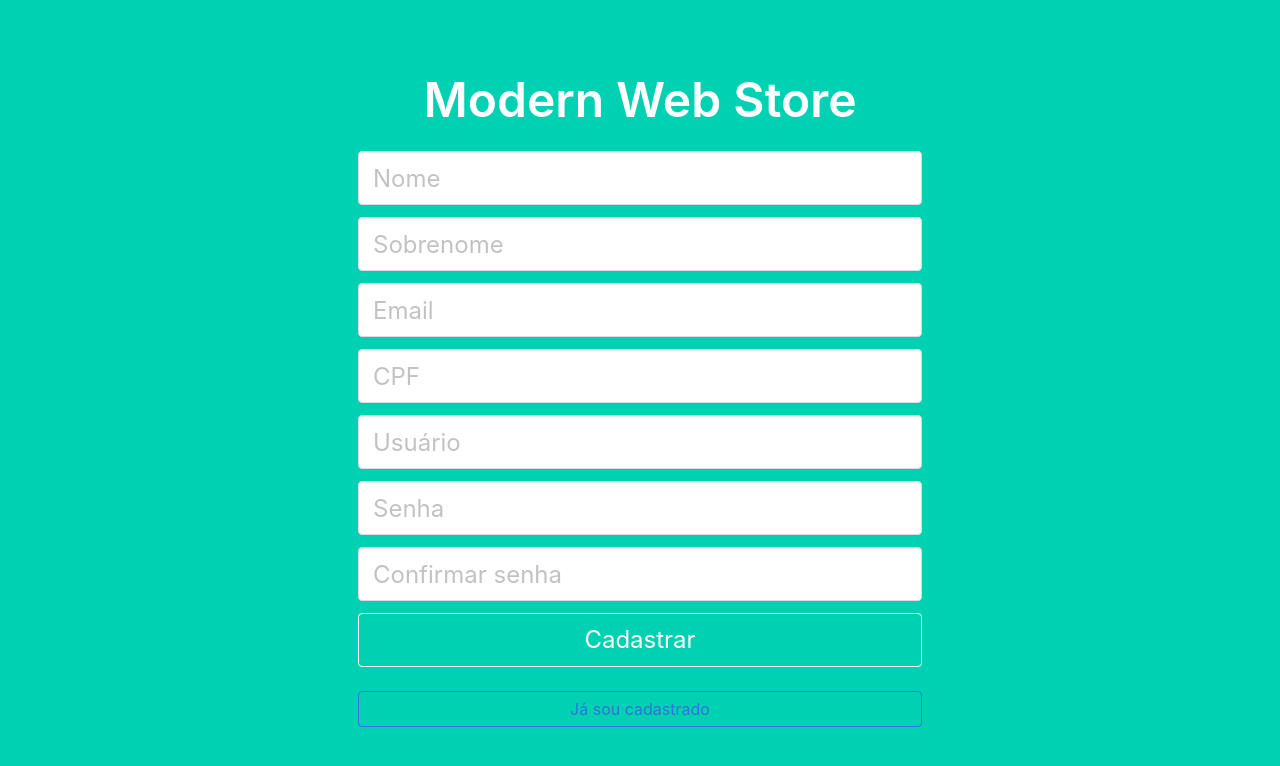
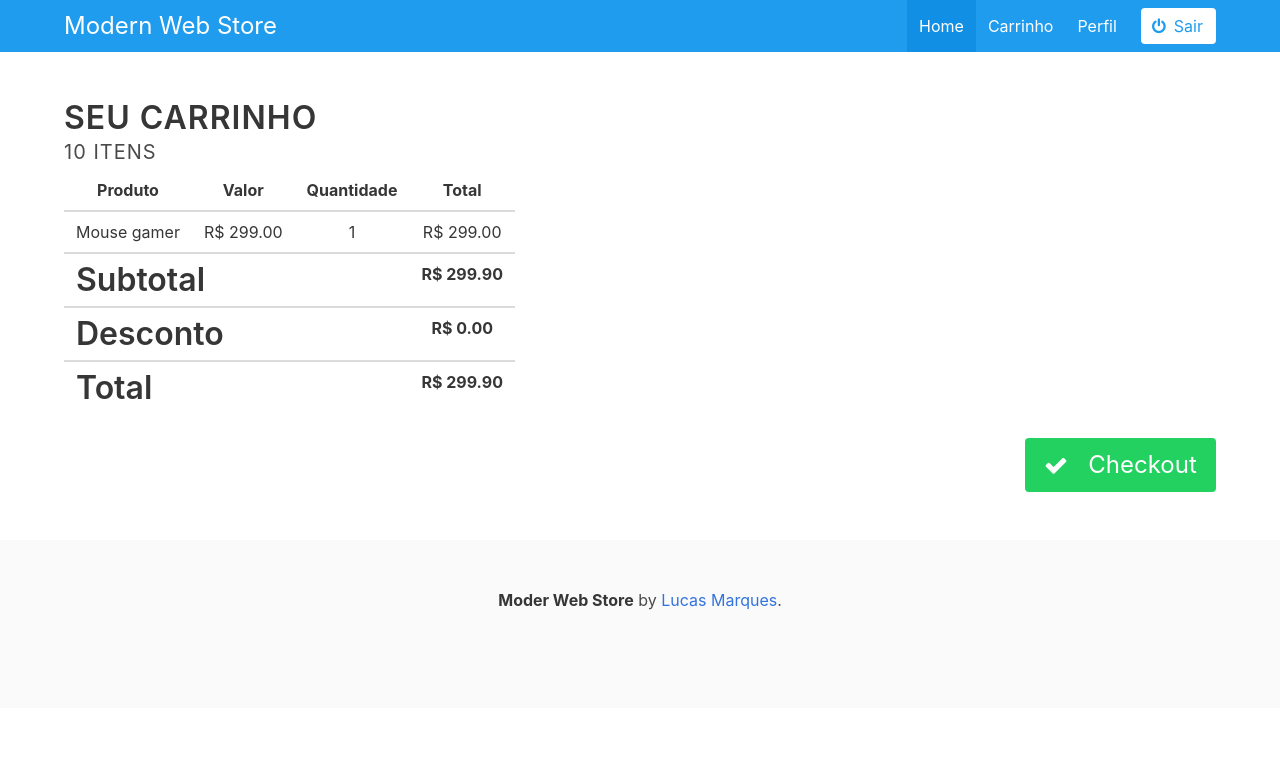
Before and after one commit to marqueslu/modern-store-app, an Angular app: page / in a window 1280 px wide. Shown: the top 766 px of the page. Built offline with nearby package versions, Linux system fonts and the light colour scheme.

Commit message:
Criação do carrinho de compras

```diff
--- a/src/app/app.component.html
+++ b/src/app/app.component.html
@@ -1,5 +1,5 @@
 <!-- <app-home-page></app-home-page> -->
-
+<app-cart-page></app-cart-page>
 <!-- <app-login-page></app-login-page> -->
 
-<app-signup-page></app-signup-page>
+<!-- <app-signup-page></app-signup-page> -->
--- a/src/app/app.module.ts
+++ b/src/app/app.module.ts
@@ -15,6 +15,8 @@ import { HomePageComponent } from './pages/home-page/home-page.component';
 import { LoginPageComponent } from './pages/login-page/login-page.component';
 import { SignupPageComponent } from './pages/signup-page/signup-page.component';
 
+import { CartPageComponent } from './pages/cart-page/cart-page.component';
+
 @NgModule({
   declarations: [
     AppComponent,
@@ -24,7 +26,8 @@ import { SignupPageComponent } from './pages/signup-page/signup-page.component';
     FooterComponent,
     HomePageComponent,
     LoginPageComponent,
-    SignupPageComponent
+    SignupPageComponent,
+    CartPageComponent
   ],
   imports: [
     BrowserModule,
--- /dev/null
+++ b/src/app/pages/cart-page/cart-page.component.html
@@ -0,0 +1,55 @@
+<app-headbar></app-headbar>
+<section class="section">
+  <div class="container">
+    <div class="heading animated fadeIn">
+      <h1 class="title">Seu carrinho</h1>
+      <h2 class="subtitle">
+        10 itens
+      </h2>
+    </div>
+
+    <table class="table is-striped">
+      <thead>
+        <tr>
+          <th class="has-text-centered">Produto</th>
+          <th class="has-text-centered">Valor</th>
+          <th class="has-text-centered">Quantidade</th>
+          <th class="has-text-centered">Total</th>
+        </tr>
+      </thead>
+      <tbody>
+        <tr>
+          <td class="has-text-centered">Mouse gamer</td>
+          <td class="has-text-centered"> R$ 299.00</td>
+          <td class="has-text-centered">1</td>
+          <td class="has-text-centered">R$ 299.00</td>
+        </tr>
+      </tbody>
+      <tfoot>
+        <tr>
+          <td colspan="3">
+            <h3 class="title">Subtotal</h3>
+          </td>
+          <td class="has-text-centered"><strong>R$ 299.90</strong></td>
+        </tr>
+        <tr>
+          <td colspan="3">
+            <h3 class="title">Desconto</h3>
+          </td>
+          <td class="has-text-centered"><strong>R$ 0.00</strong></td>
+        </tr>
+        <tr>
+          <td colspan="3">
+            <h3 class="title">Total</h3>
+          </td>
+          <td class="has-text-centered"><strong>R$ 299.90</strong></td>
+        </tr>
+      </tfoot>
+    </table>
+    <p class="has-text-right">
+      <button class="button is-success is-large animated pulse infinte"><i class="fa fa-check"></i>&nbsp;&nbsp;&nbsp;Checkout</button>
+    </p>
+  </div>
+</section>
+
+<app-footer></app-footer>
--- /dev/null
+++ b/src/app/pages/cart-page/cart-page.component.ts
@@ -0,0 +1,14 @@
+import { Component, OnInit } from '@angular/core';
+
+@Component({
+  selector: 'app-cart-page',
+  templateUrl: './cart-page.component.html'
+})
+export class CartPageComponent implements OnInit {
+
+  constructor() { }
+
+  ngOnInit() {
+  }
+
+}
```
